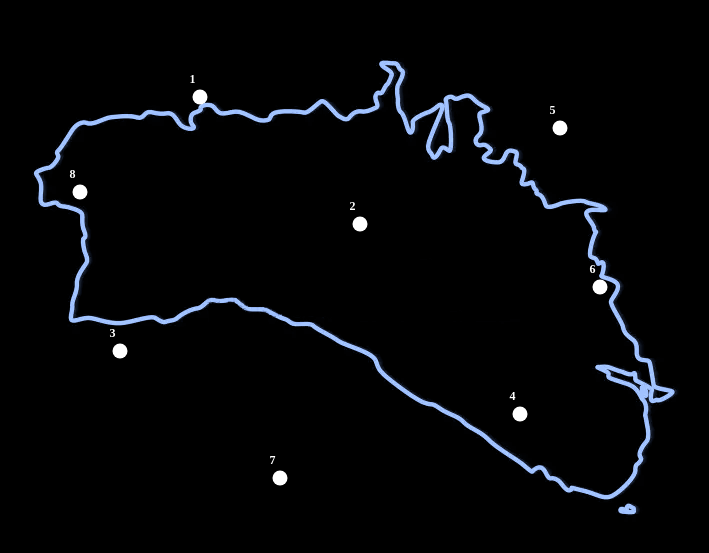
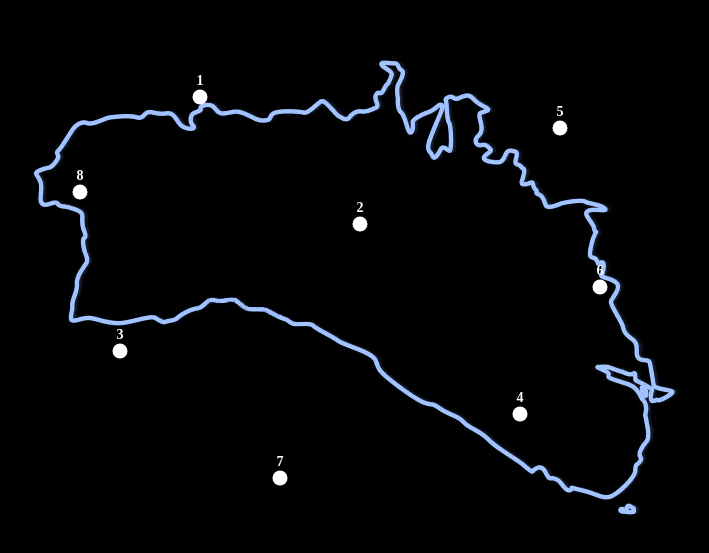
Before and after one commit to iespbuj/menorca, a plain HTML site: page index.html in a window 1280 px wide. Shown: the part 113-666 px from the top of the page, without its empty margins (280-989 px from the left). Drawn offline with Linux system fonts and the light colour scheme.

Commit message:
Update index.html

```diff
--- a/index.html
+++ b/index.html
@@ -37,9 +37,9 @@
             position: absolute;
             color: white;
             font-weight: bold;
-            font-size: 12px;
-            transform: translate(-50%, -120%);
-            pointer-events: none; /* para que no interfiera al hacer hover */
+            font-size: 14px;
+            transform: translate(-50%, -150%);
+            pointer-events: none;
         }
     </style>
 </head>
@@ -47,15 +47,25 @@
     <div id="map-container">
         <img src="images/mapa_binibeca.png" alt="Mapa de Binibeca">
 
-        <!-- Puntos con números -->
-        <div class="punto" style="top: 20%; left: 30%;"><div class="numero">1</div></div>
-        <div class="punto" style="top: 40%; left: 50%;"><div class="numero">2</div></div>
-        <div class="punto" style="top: 60%; left: 20%;"><div class="numero">3</div></div>
-        <div class="punto" style="top: 70%; left: 70%;"><div class="numero">4</div></div>
-        <div class="punto" style="top: 25%; left: 75%;"><div class="numero">5</div></div>
-        <div class="punto" style="top: 50%; left: 80%;"><div class="numero">6</div></div>
-        <div class="punto" style="top: 80%; left: 40%;"><div class="numero">7</div></div>
-        <div class="punto" style="top: 35%; left: 15%;"><div class="numero">8</div></div>
+        <!-- Puntos -->
+        <div class="punto" id="p1" style="top: 20%; left: 30%;"></div>
+        <div class="punto" id="p2" style="top: 40%; left: 50%;"></div>
+        <div class="punto" id="p3" style="top: 60%; left: 20%;"></div>
+        <div class="punto" id="p4" style="top: 70%; left: 70%;"></div>
+        <div class="punto" id="p5" style="top: 25%; left: 75%;"></div>
+        <div class="punto" id="p6" style="top: 50%; left: 80%;"></div>
+        <div class="punto" id="p7" style="top: 80%; left: 40%;"></div>
+        <div class="punto" id="p8" style="top: 35%; left: 15%;"></div>
+
+        <!-- Números -->
+        <div class="numero" style="top: 20%; left: 30%;">1</div>
+        <div class="numero" style="top: 40%; left: 50%;">2</div>
+        <div class="numero" style="top: 60%; left: 20%;">3</div>
+        <div class="numero" style="top: 70%; left: 70%;">4</div>
+        <div class="numero" style="top: 25%; left: 75%;">5</div>
+        <div class="numero" style="top: 50%; left: 80%;">6</div>
+        <div class="numero" style="top: 80%; left: 40%;">7</div>
+        <div class="numero" style="top: 35%; left: 15%;">8</div>
     </div>
 </body>
 </html>
```
